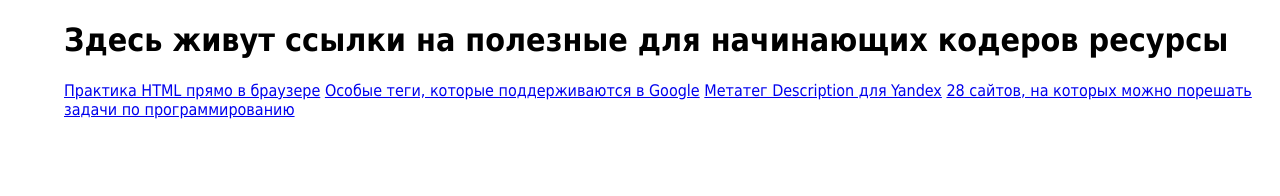
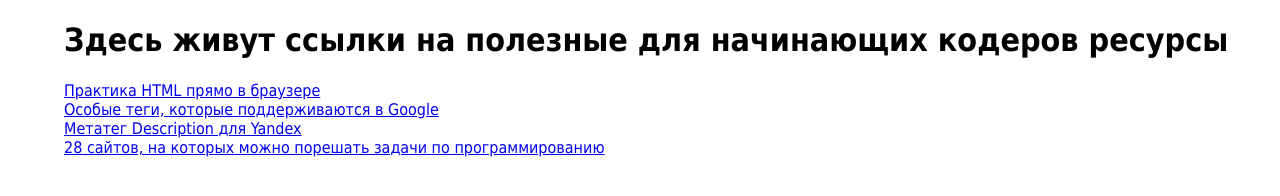
Before and after one commit to Bakenbard/testing, a plain HTML site: page Page1links.html in a window 1280 px wide. Drawn offline with Linux system fonts and the light colour scheme.

Commit message:
Update Page1links.html

```diff
--- a/Page1links.html
+++ b/Page1links.html
@@ -11,9 +11,9 @@
 	<header>
 	<h1>Здесь живут ссылки на полезные для начинающих кодеров ресурсы</h1>
 	</header>
-	<a href="https://webref.ru/practice">Практика HTML прямо в браузере</a>
-	<a href="https://support.google.com/webmasters/answer/79812">Особые теги, которые поддерживаются в Google</a>
-	<a href="https://yandex.ru/support/webmaster/indexing-options/description.html">Метатег Description для Yandex</a>
-	<a href="https://tproger.ru/digest/competitive-programming-practice/">28 cайтов, на которых можно порешать задачи по программированию</a>
+	<a href="https://webref.ru/practice">Практика HTML прямо в браузере</a><br>
+	<a href="https://support.google.com/webmasters/answer/79812">Особые теги, которые поддерживаются в Google</a><br>
+	<a href="https://yandex.ru/support/webmaster/indexing-options/description.html">Метатег Description для Yandex</a><br>
+	<a href="https://tproger.ru/digest/competitive-programming-practice/">28 cайтов, на которых можно порешать задачи по программированию</a><br>
 </body>
 </html>
```
